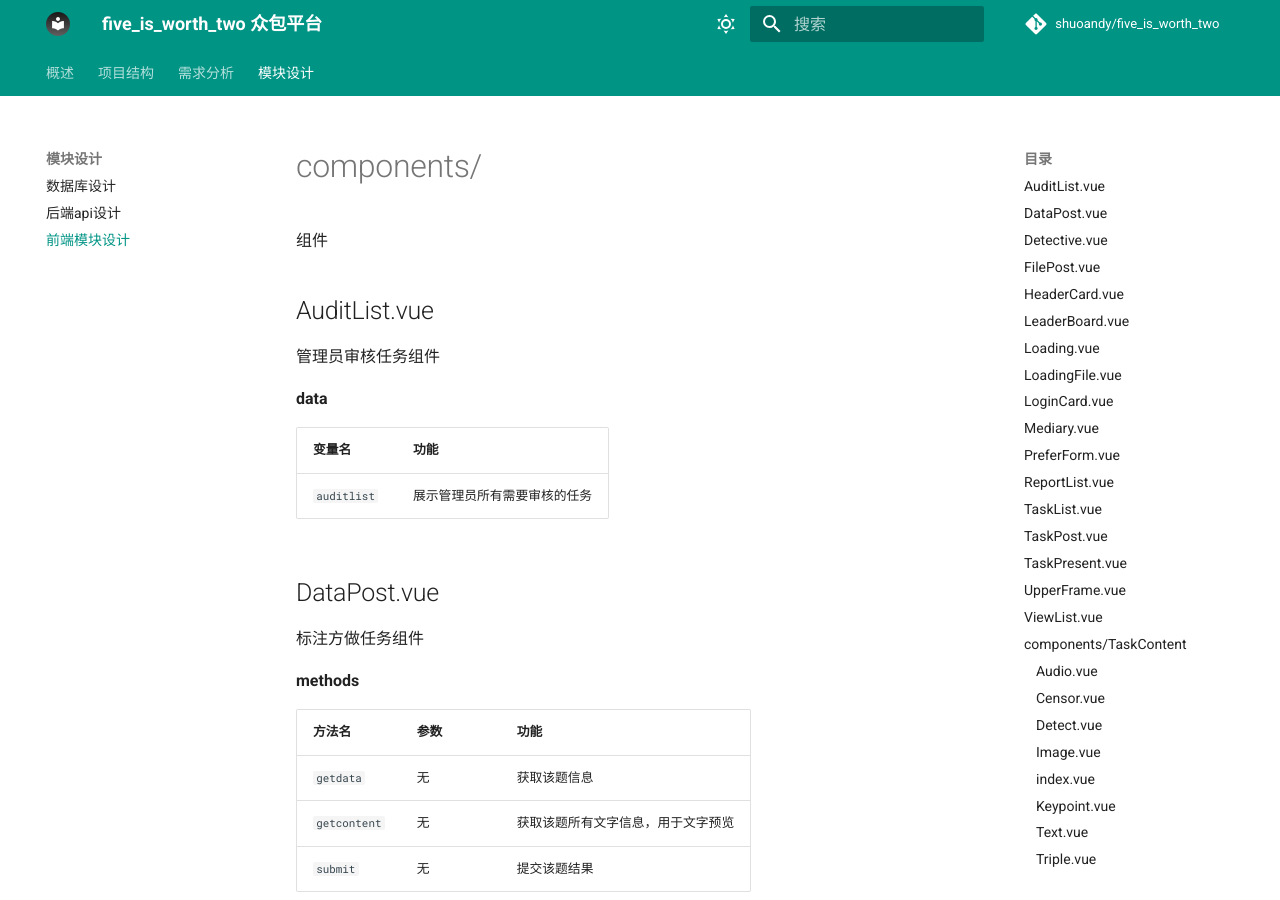
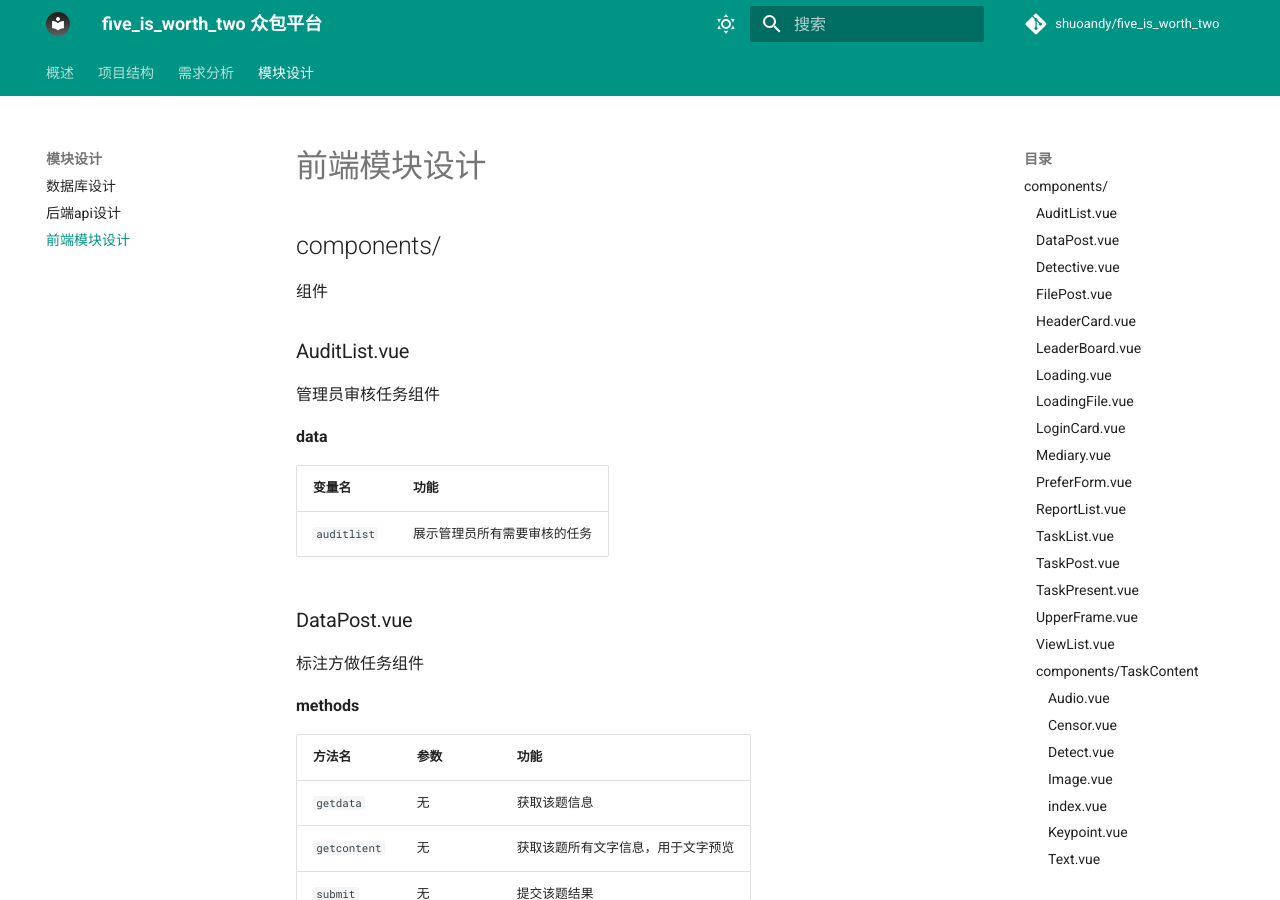
Before and after one commit to ShuoAndy/five_is_worth_two, an MkDocs documentation site: the page built from docs/modules/frontend.md, in a window 1280 px wide and 900 px high. Built offline with MkDocs 1.6.1 and Material for MkDocs 9.7.7, drawn with Linux system fonts in a browser that asks for light colours; comment, search, counter and statistics services are not loaded.

Commit message:
frontend

```diff
--- a/docs/modules/frontend.md
+++ b/docs/modules/frontend.md
@@ -1,7 +1,7 @@
-# components/
+## components/
 组件
 
-## AuditList.vue
+### AuditList.vue
 
 管理员审核任务组件
 
@@ -12,7 +12,7 @@
 | `auditlist` | 展示管理员所有需要审核的任务 |
 
 
-## DataPost.vue
+### DataPost.vue
 
 标注方做任务组件
 
@@ -24,11 +24,11 @@
 | `getcontent` |无| 获取该题所有文字信息，用于文字预览 |
 | `submit` |无| 提交该题结果 |
 
-## Detective.vue
+### Detective.vue
 
 图片框选任务的辅助组件，用于显示所有框选结果
 
-## FilePost.vue
+### FilePost.vue
 
 需求方上传文件组件
 
@@ -38,11 +38,11 @@
 | -------- | -------- | -------------------- |
 | `submit` |无| 提交文件并提示上传速度 |
 
-## HeaderCard.vue
+### HeaderCard.vue
 
 登录/注册界面的顶框
 
-## LeaderBoard.vue
+### LeaderBoard.vue
 
 排行榜组件
 
@@ -52,15 +52,15 @@
 | -------- | -------- | -------------------- |
 | `getleaderList` |无| 获取前十名标注方 |
 
-## Loading.vue
+### Loading.vue
 
 用于在卡顿时显示“loading...”的组件
 
-## LoadingFile.vue
+### LoadingFile.vue
 
 限制不同会员不同上传文件速度的组件
 
-## LoginCard.vue
+### LoginCard.vue
 
 注册/登录组件
 
@@ -77,11 +77,11 @@
 | -------- | -------- | -------------------- |
 | `submit` |无| 实现注册/登录，并对密码进行sha256加密 |
 
-## Mediary.vue
+### Mediary.vue
 
 中介组件
 
-## PreferForm.vue
+### PreferForm.vue
 
 标注方对于新接收任务筛选的组件
 
@@ -93,7 +93,7 @@
 | `accept` |无| 接受任务 |
 | `reject` |无| 拒绝任务 |
 
-## ReportList.vue
+### ReportList.vue
 
 举报组件
 
@@ -103,7 +103,7 @@
 | -------- | -------------------- |
 | `reportlist` | 举报信息 |
 
-## TaskList.vue
+### TaskList.vue
 
 需求方/标注方查看任务组件
 
@@ -113,19 +113,19 @@
 | -------- | -------------------- |
 | `goodslist` | 展示需求方创建/标注方接受的所有任务 |
 
-## TaskPost.vue
+### TaskPost.vue
 
 需求方上传任务信息组件（流程是先上传任务信息再上传文件），用于创建/修改任务。
 
-## TaskPresent.vue
+### TaskPresent.vue
 
 需求方审核标注结果的组件
 
-## UpperFrame.vue
+### UpperFrame.vue
 
 顶框组件
 
-## ViewList.vue
+### ViewList.vue
 
 超管组件
 
@@ -140,58 +140,58 @@
 | `notice` |无| 发布公告 |
 | `deletenotice` |无| 根据ID删除公告 |
 
-## components/TaskContent
+### components/TaskContent
 不同任务模板的组件
 
-### Audio.vue
+#### Audio.vue
 
-### Censor.vue
+#### Censor.vue
 
-### Detect.vue
+#### Detect.vue
 
-### Image.vue
+#### Image.vue
+
+#### index.vue
+
+#### Keypoint.vue
+
+#### Text.vue
+
+#### Triple.vue
+
+#### Video.vue
+
+#### components/TaskContent/partial
+
+##### Anno.vue
+
+## pages/
+页面
 
 ### index.vue
 
-### Keypoint.vue
-
-### Text.vue
-
-### Triple.vue
-
-### Video.vue
-
-### components/TaskContent/partial
-
-#### Anno.vue
-
-# pages/
-页面
-
-## index.vue
-
 默认位于登录界面
 
-## pages/users
+### pages/users
 
-### pages/users/demander
+#### pages/users/demander
 
-### pages/users/intermediary
+#### pages/users/intermediary
 
-### pages/users/manager
+#### pages/users/manager
 
-### pages/users/super_manager
+#### pages/users/super_manager
 
-### pages/users/worker
+#### pages/users/worker
 
-### info.vue
+#### info.vue
 
-### leaderboard.vue
+#### leaderboard.vue
 
-### login.vue
+#### login.vue
 
-### password_reset.vue
+#### password_reset.vue
 
-### register.vue
+#### register.vue
 
-### report.vue
+#### report.vue
```
